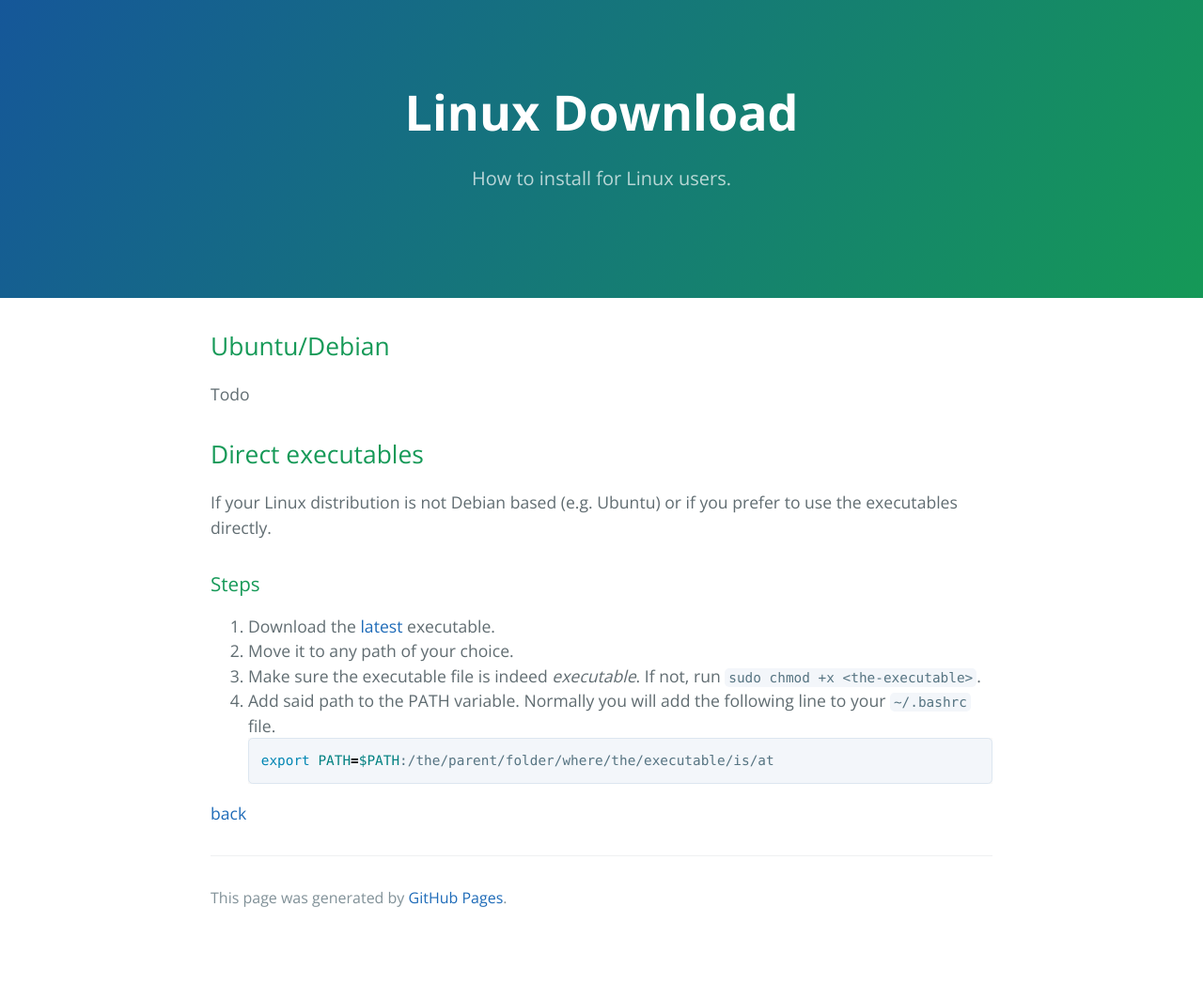
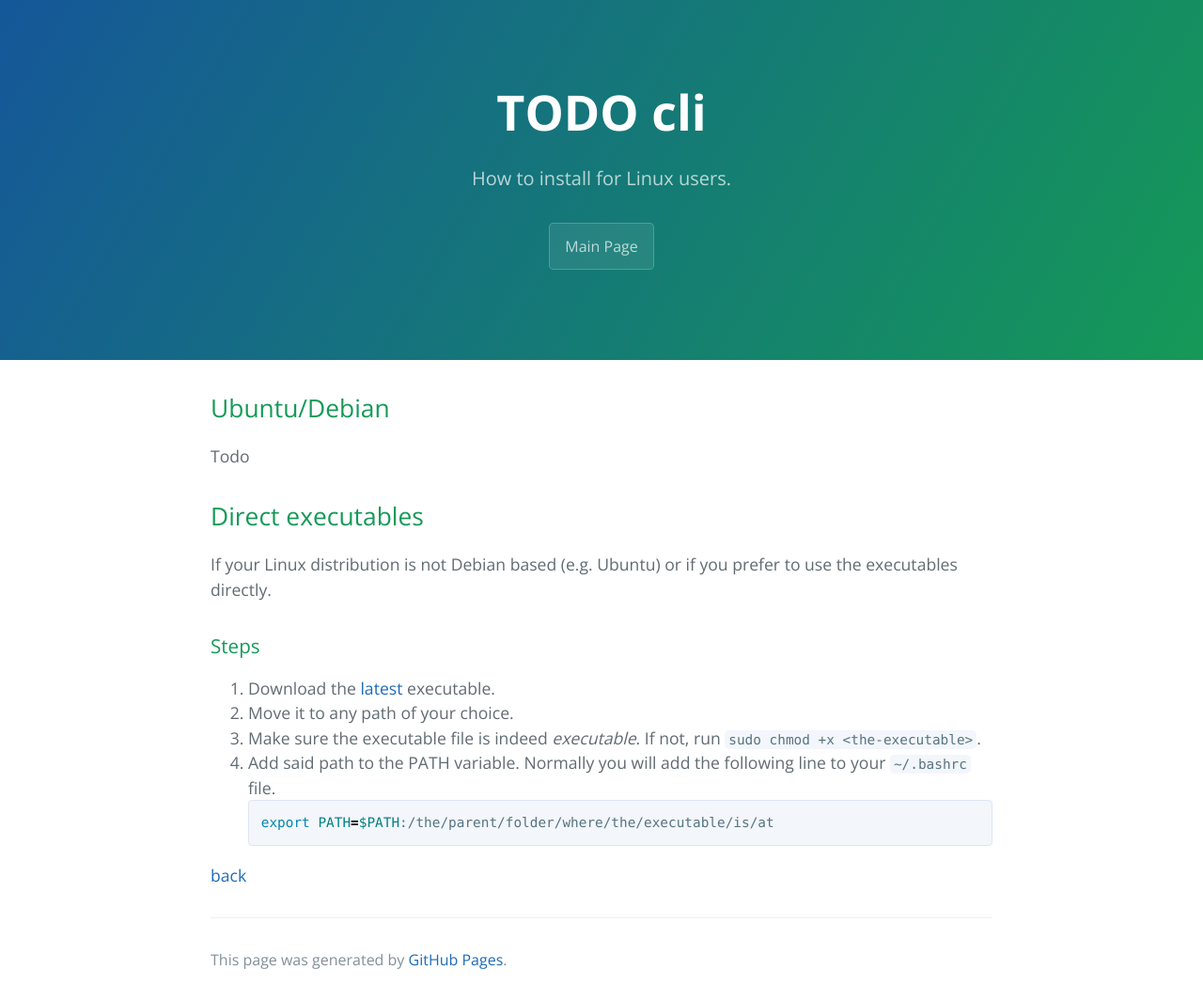
Before and after one commit to todo-cli/todo-cli-page, a Jekyll site: the page built from linux-download.md, in a window 1280 px wide. Shown: the whole page at 94% size. Built offline with Jekyll 4.4.1, drawn with Linux system fonts in a browser that asks for light colours; before the commit the page ends 999 px from its top, so only the background shows below that.

Commit message:
Adds link to GitHub repo, link back to main page, and updates linux page's title.

```diff
--- a/_layouts/default.html
+++ b/_layouts/default.html
@@ -23,6 +23,7 @@
         <a href="{{ site.github.repository_url }}" class="btn">View on GitHub</a>
       {% endif %}
       {% if site.show_downloads %}
+        <a href="https://github.com/cmhteixeira/todo-list" target="_blank" class="btn">GitHub repo</a>
         <a href="{{ site.github.zip_url }}" class="btn">Windows</a>
         <a href="{% link linux-download.md %}" class="btn">Linux</a>
       {% endif %}
--- a/_layouts/download.html
+++ b/_layouts/download.html
@@ -22,6 +22,7 @@
     {% if site.github.is_project_page %}
     <a href="{{ site.github.repository_url }}" class="btn">View on GitHub</a>
     {% endif %}
+    <a href="{% link index.md %}" class="btn">Main Page</a>
 </header>
 
 <main id="content" class="main-content" role="main">
--- a/linux-download.md
+++ b/linux-download.md
@@ -1,6 +1,6 @@
 ---
 layout: download
-title: Linux Download
+title: TODO cli
 description: How to install for Linux users.
 ---
 
```
